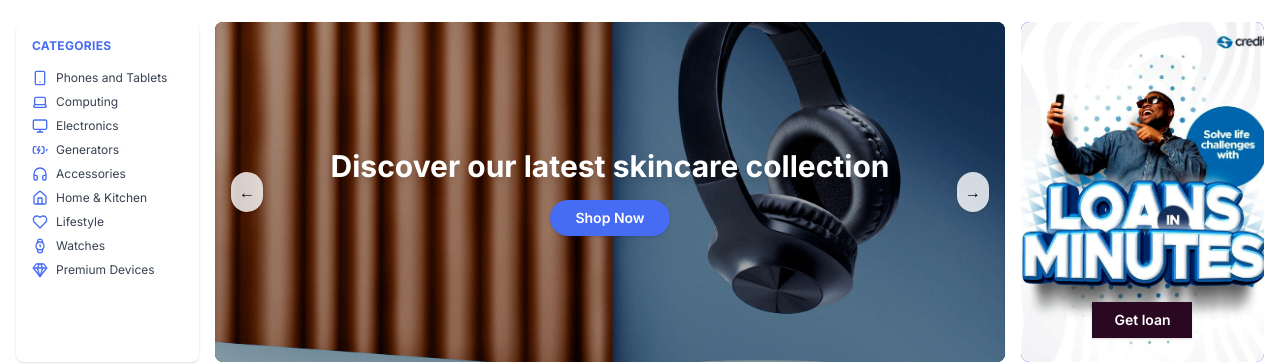
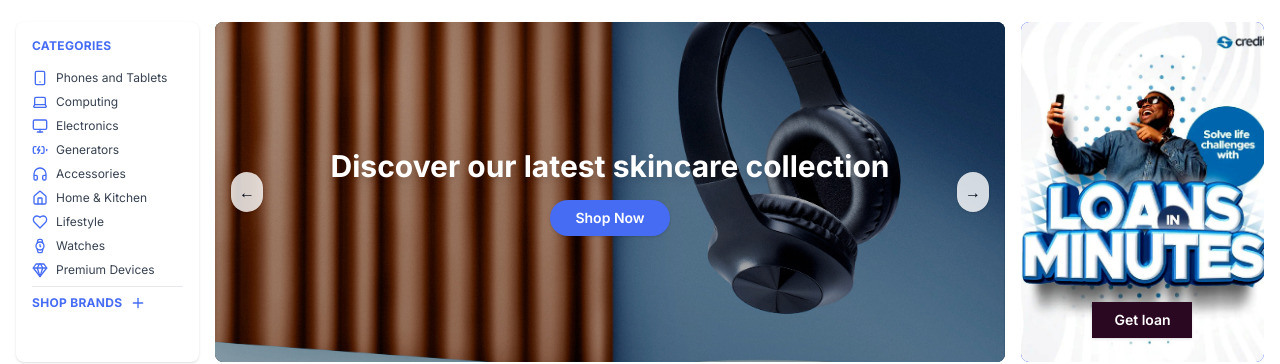
Before and after one commit to Craigmindset/newwebshopella, a Next.js app: page /store in a window 1280 px wide. Shown: the part 148-512 px from the top of the page. Built offline with nearby package versions, Linux system fonts and the light colour scheme.

Commit message:
updated stored

```diff
--- a/components/StoreBanner.tsx
+++ b/components/StoreBanner.tsx
@@ -1,4 +1,5 @@
 import React, { useState, useEffect } from "react";
+import { Plus } from "lucide-react";
 import {
   Smartphone,
   Laptop,
@@ -46,6 +47,7 @@ const sideBannerImages = [
 ];
 
 export default function StoreBanner() {
+  const [showBrands, setShowBrands] = useState(false);
   const [current, setCurrent] = useState(0);
   const [sideCurrent, setSideCurrent] = useState(0);
 
@@ -109,14 +111,29 @@ export default function StoreBanner() {
           Categories
         </h3>
         <ul className="space-y-2">
-          {categories.map((cat) => (
-            <li
-              key={cat.name}
-              className="flex items-center gap-2 text-xs text-gray-700 hover:text-[#466cf4] cursor-pointer"
-            >
-              {cat.icon}
-              <span>{cat.name}</span>
-            </li>
+          {categories.map((cat, idx) => (
+            <React.Fragment key={cat.name}>
+              <li className="flex items-center gap-2 text-xs text-gray-700 hover:text-[#466cf4] cursor-pointer">
+                {cat.icon}
+                <span>{cat.name}</span>
+              </li>
+              {cat.name === "Premium Devices" && (
+                <>
+                  <hr className="my-3 border-t border-gray-200" />
+                  <div
+                    className="flex items-center gap-2 text-xs font-bold text-[#466cf4] mb-2 mt-1 uppercase tracking-wide cursor-pointer select-none relative"
+                    onClick={() => setShowBrands((prev) => !prev)}
+                  >
+                    Shop Brands
+                    <Plus
+                      className={`h-4 w-4 transition-transform ${
+                        showBrands ? "rotate-45" : "rotate-0"
+                      }`}
+                    />
+                  </div>
+                </>
+              )}
+            </React.Fragment>
           ))}
         </ul>
       </div>
```
